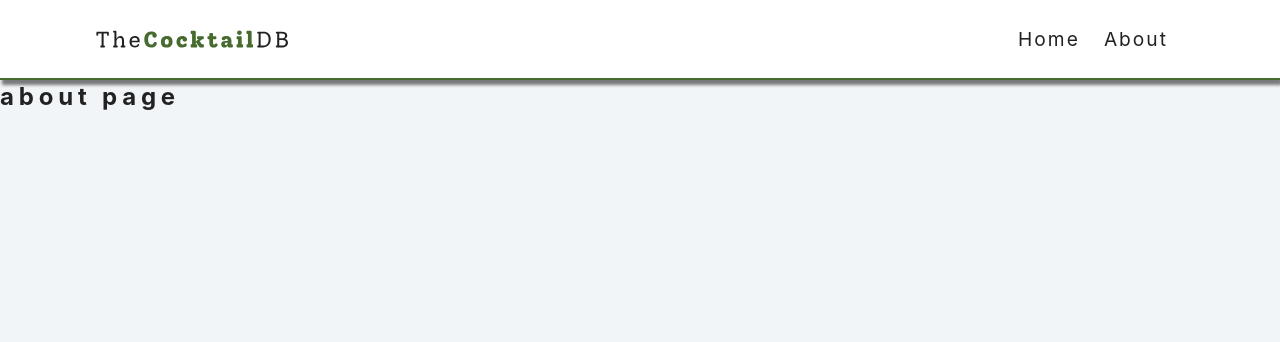
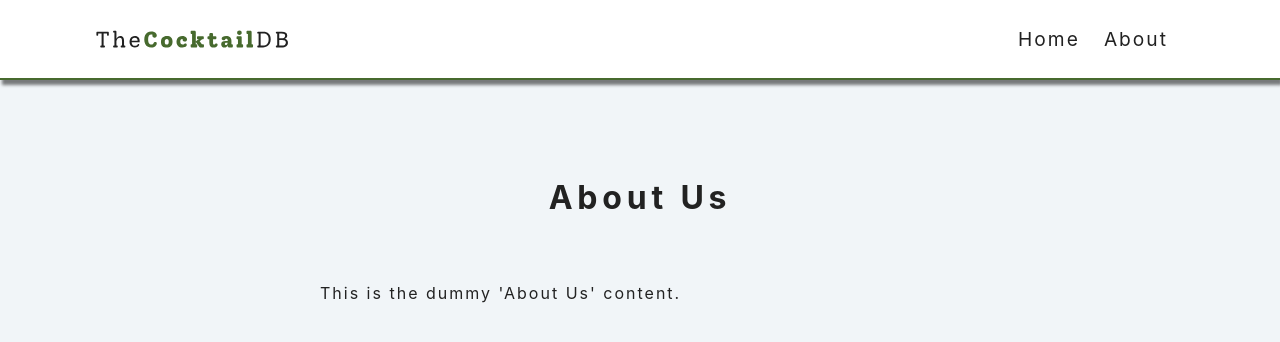
Before and after one commit to gochoa1088/cocktail-recipe-search, a React (Create React App) app: page /about in a window 1280 px wide. Shown: the top 342 px of the page. Built offline with nearby package versions, Linux system fonts and the light colour scheme.

Commit message:
about/error pages setup

```diff
--- a/src/pages/About.js
+++ b/src/pages/About.js
@@ -1,11 +1,12 @@
-import React from 'react'
+import React from "react";
 
 const About = () => {
   return (
-    <div>
-      <h2>about page</h2>
-    </div>
-  )
-}
+    <section className="section about-section">
+      <h1 className="section-title">About Us</h1>
+      <p>This is the dummy 'About Us' content.</p>
+    </section>
+  );
+};
 
-export default About
+export default About;
--- a/src/pages/Error.js
+++ b/src/pages/Error.js
@@ -1,12 +1,17 @@
-import React from 'react'
-import { Link } from 'react-router-dom'
+import React from "react";
+import { Link } from "react-router-dom";
 
 const Error = () => {
   return (
-    <div>
-      <h2>error page</h2>
-    </div>
-  )
-}
+    <section className="error-page section">
+      <div className="error-container">
+        <h1>Oops! Nothing here!</h1>
+        <Link to="/" className="btn btn-primary">
+          Back Home
+        </Link>
+      </div>
+    </section>
+  );
+};
 
-export default Error
+export default Error;
```
